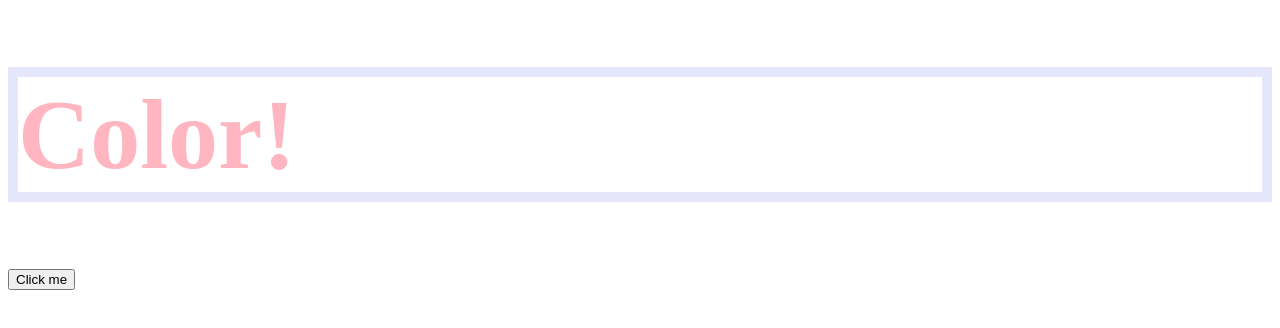
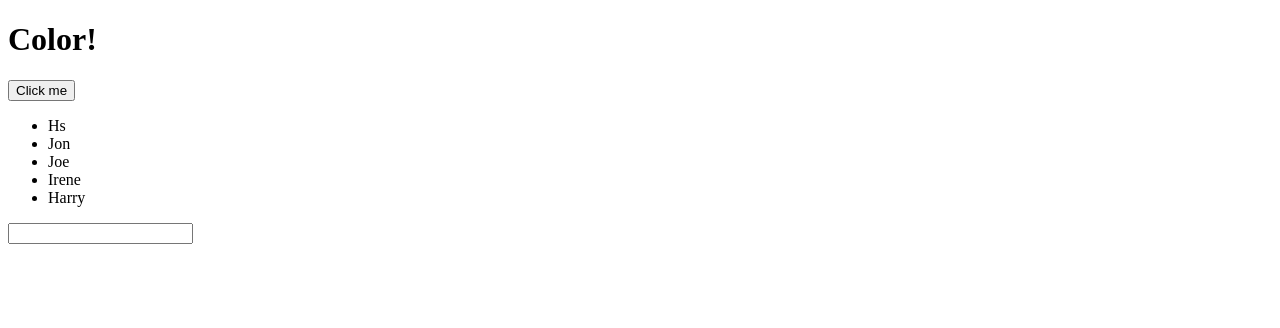
Before and after one commit to haeSunshim/Practice-DOM-manipulation, a plain HTML site: page index.html in a window 1280 px wide. Both pictures are taken after a click on the button "Click me". Drawn offline with Linux system fonts and the light colour scheme.

Commit message:
fix adding list

```diff
--- a/app.js
+++ b/app.js
@@ -1,6 +1,27 @@
-const text = document.querySelector(".title");
-const changeColor = document.querySelector(".changeColor");
+// const text = document.querySelector(".title");
+// const changeColor = document.querySelector(".changeColor");
 
-changeColor.addEventListener("click", function () {
-  text.classList.toggle("change");
+// changeColor.addEventListener("click", function () {
+//   text.classList.toggle("change");
+// });
+const userList = document.querySelectorAll(".name-list");
+const listInput = document.querySelector(".list-input");
+const addListBtn = document.querySelector(".addListBtn");
+// for (user of userList) {
+//   user.addEventListener("click", function () {
+//     //console.log(this);
+//     this.style.color = "red";
+//   });
+// }
+// console.log(listInput.value);
+
+addListBtn.addEventListener("click", function () {
+  //Create an Li out of thin air
+  const newLi = document.createElement("li");
+  const liContent = document.createTextNode(listInput.value);
+  //Add the input value inside that new Li
+  newLi.appendChild(liContent);
+  //Attaching the Li to the user List
+  userList.appendChild(newLi);
+  //listInput.value = "";
 });
--- a/index.html
+++ b/index.html
@@ -9,7 +9,17 @@
   </head>
   <body>
     <h1 class="title">Color!</h1>
-    <button class="changeColor">Click me</button>
+    <button class="addListBtn">Click me</button>
+
+    <ul class="name-list">
+      <li>Hs</li>
+      <li>Jon</li>
+      <li>Joe</li>
+      <li>Irene</li>
+      <li>Harry</li>
+    </ul>
+
+    <input class="list-input" type="text" />
   </body>
 
   <script src="app.js"></script>
```
